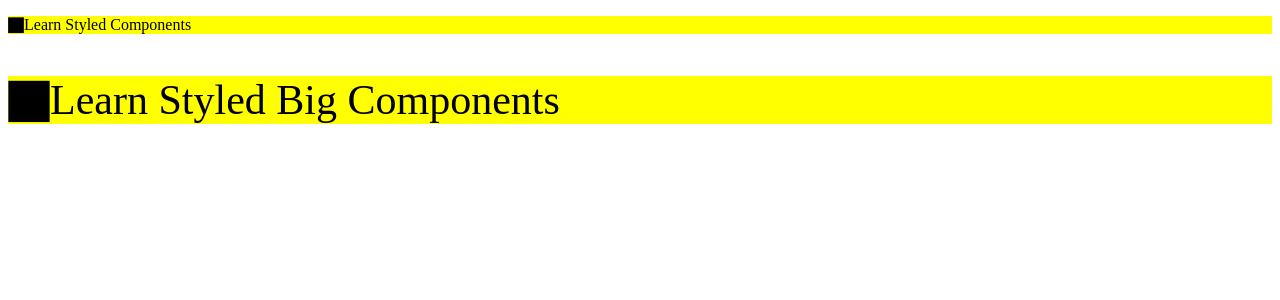
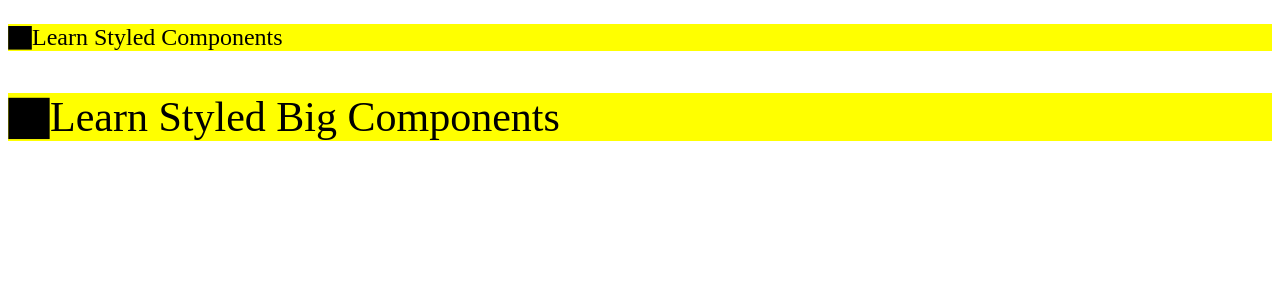
Before and after one commit to nakamura3/react-text-1, a React (Create React App) app in the folder learn-styled-components/: page / in a window 1280 px wide. Shown: the top 300 px of the page. Built offline with nearby package versions, Linux system fonts and the light colour scheme.

Commit message:
Add learn-styled-components (動的CSSプロパティ指定2)

```diff
--- a/learn-styled-components/src/App.js
+++ b/learn-styled-components/src/App.js
@@ -1,9 +1,11 @@
-import styled from 'styled-components';
+import styled, { css } from 'styled-components';
 
-const fontSize = size => ( size === 'big' ? '42px' : '24pg' );
+const fontSize = css`
+  font-size: ${ props => props.size === 'big' ? '42px' : '24px' };
+`;
 
 const Message = styled.p`
-  font-size: ${props => fontSize(props.size)};
+  ${fontSize}
   background: yellow;
   color: black;
 
```
Also changed, not shown: 1 other file (tests, documents, lock files or other folders).
